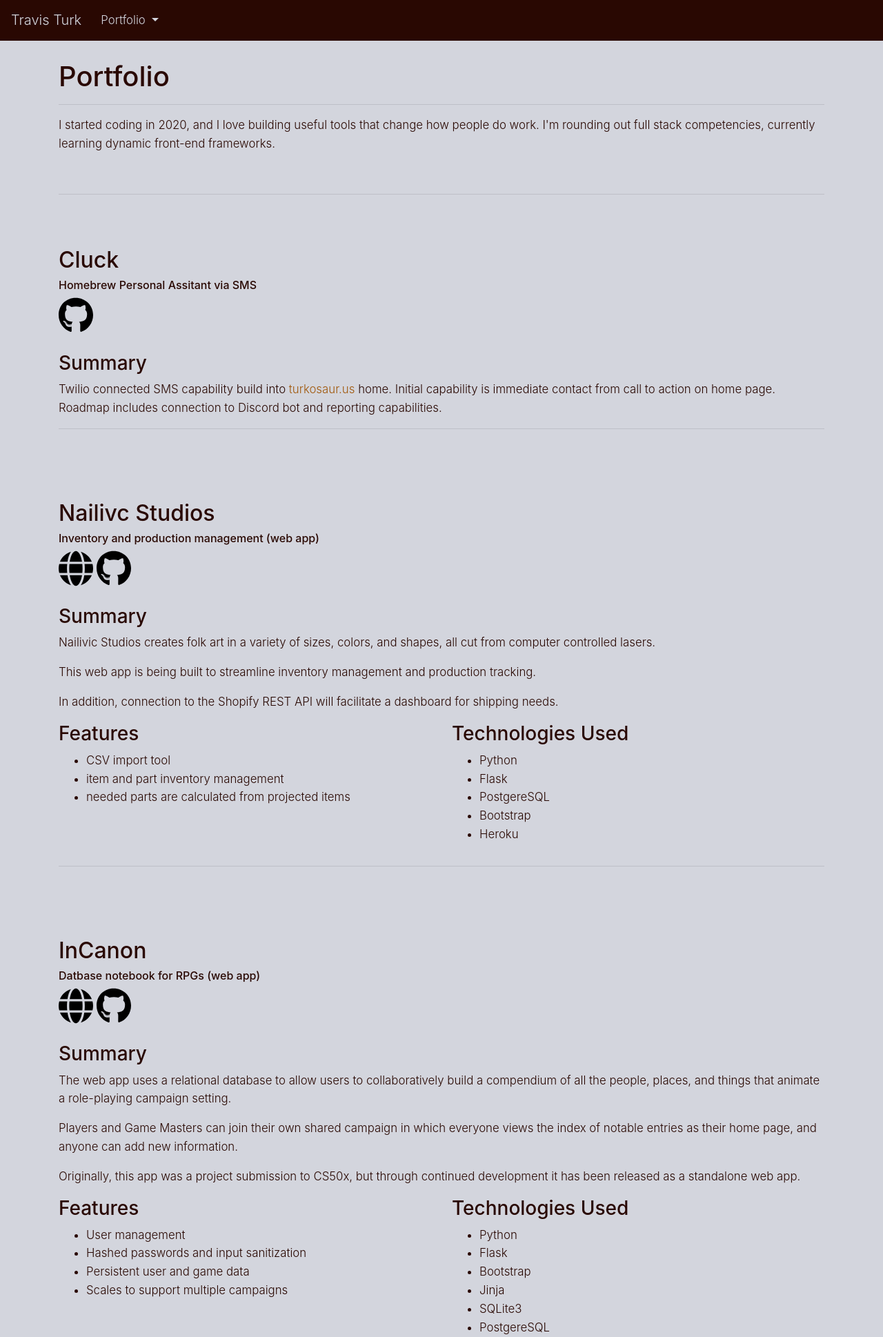
After one commit to Turkosaurus/webpage, a Flask app: template templates/portfolio.html in a window 1280 px wide. The commit adds this page. Shown: the top 1938 px of the page at 69% size. Run offline with Flask 2, Linux system fonts and the light colour scheme; the template is opened without the code that fills it, so the values that code supplies are empty; some libraries are stand-ins or nearby versions.

```diff
--- a/application.py
+++ b/application.py
@@ -18,8 +18,9 @@ import psycopg2
 
 # import threading
 # import discord
-# from dotenv import load_dotenv
+from dotenv import load_dotenv
 
+load_dotenv()
 
 # Flask App
 app = Flask(__name__)
@@ -29,11 +30,10 @@ app.secret_key = os.getenv('SECRET_KEY')
 # PostgreSQL database connection
 conn = psycopg2.connect(os.getenv('DATABASE_URL'))
 
-
 # Twilio configuration
+messaging_service_sid='MGd24392f1df2b12a99eb4b85d2bdd4aec'
 account_sid = os.getenv('TWILIO_ACCOUNT_SID')
 auth_token = os.getenv('TWILIO_AUTH_TOKEN')
-messaging_service_sid='MGd24392f1df2b12a99eb4b85d2bdd4aec'
 number_turk = os.getenv('NUMBER_TURK')
 client = Client(account_sid, auth_token)
 
@@ -77,25 +77,25 @@ def punch():
     browser.get('https://workforcenow.adp.com/theme/index.html#/Myself_ttd_MyselfTabTimecardsAttendanceSchCategoryMyTimeEntry/MyselfTabTimecardsAttendanceSchCategoryMyTimeEntry')
 
     # Login to ADP
-    element = browser.find_element_by_id('login-form_username')
+    form_username = browser.find_element_by_id('login-form_username')
     username = os.getenv('APS_USERNAME')
-    element.send_keys(username)
-    element.send_keys(Keys.RETURN)
+    form_username.send_keys(username)
+    form_username.send_keys(Keys.RETURN)
     print(f"Username {username} entered.")
 
     time.sleep(5)
 
-    element = browser.find_element_by_id('login-form_password')
+    form_password = browser.find_element_by_id('login-form_password')
     password = os.getenv('APS_PASSWORD')
-    element.send_keys(password)
+    form_password.send_keys(password)
     print(f"Password entered.")
 
-    element = browser.find_element_by_id('signBtn')
-    element.submit()
+    form_submit = browser.find_element_by_id('signBtn')
+    form_submit.submit()
 
     print("Waiting for page to load...")
     time.sleep(5)
-    element.send_keys(Keys.ESCAPE)
+    form_submit.send_keys(Keys.ESCAPE)
 
     punches = browser.find_element_by_id('form1')
     print(punches)
@@ -303,7 +303,6 @@ def message_status():
     return redirect('/')
 
 
-
 @app.route("/resume")
 def resume():
     return render_template("resume.html")
@@ -327,7 +326,10 @@ def admin():
 
 @app.route("/<nickname>")
 def short_url(nickname):
+    #URL shortener
+
     print(f"short_url:{nickname}")
+    return redirect("/")
 
 
 @app.route("/pdf")
--- a/static/styles.css
+++ b/static/styles.css
@@ -20,7 +20,7 @@ html {
 
 
 .project-section:before {
-    height: 54px;
+    height: 60px;
     content: "";
     display:block;
 }
@@ -61,6 +61,8 @@ color: var(--light-cool);
 .navbar .navbar-text a {
 color: var(--accent2);
 }
+
+
 
 .navbar .navbar-text a:hover,
 .navbar .navbar-text a:focus {
@@ -116,7 +118,7 @@ color: var(--accent2);
 
 @media (max-width: 575px) {
 .navbar-expand-sm .navbar-nav .show .dropdown-menu .dropdown-item {
-    color: var(--light-cool);
+    color: var(--dark-warm);
 }
 .navbar-expand-sm .navbar-nav .show .dropdown-menu .dropdown-item:hover,
 .navbar-expand-sm .navbar-nav .show .dropdown-menu .dropdown-item:focus {
--- a/templates/layout.html
+++ b/templates/layout.html
@@ -28,8 +28,11 @@
 <body>
 <nav class="navbar navbar-default navbar-expand-sm fixed-top">
     <a class="navbar-brand travisturk" href="/">Travis Turk</a>
+    <div class="icon icon-link">
+        <img src=/static/icons/bars-solid.svg>
+    </div>
     <button class="navbar-toggler" type="button" data-toggle="collapse" data-target="#navbarNavAltMarkup" aria-controls="navbarNavAltMarkup" aria-expanded="false" aria-label="Toggle navigation">
-        <svg aria-hidden="true" focusable="false" data-prefix="fas" data-icon="bars" class="svg-inline--fa fa-bars fa-w-14" role="img" xmlns="http://www.w3.org/2000/svg" viewBox="0 0 448 512"><path fill="currentColor" d="M16 132h416c8.837 0 16-7.163 16-16V76c0-8.837-7.163-16-16-16H16C7.163 60 0 67.163 0 76v40c0 8.837 7.163 16 16 16zm0 160h416c8.837 0 16-7.163 16-16v-40c0-8.837-7.163-16-16-16H16c-8.837 0-16 7.163-16 16v40c0 8.837 7.163 16 16 16zm0 160h416c8.837 0 16-7.163 16-16v-40c0-8.837-7.163-16-16-16H16c-8.837 0-16 7.163-16 16v40c0 8.837 7.163 16 16 16z"></path></svg>    </button>
+    <svg aria-hidden="true" focusable="false" data-prefix="fas" data-icon="bars" class="svg-inline--fa fa-bars fa-w-14" role="img" xmlns="http://www.w3.org/2000/svg" viewBox="0 0 448 512"><path fill="current" d="M16 132h416c8.837 0 16-7.163 16-16V76c0-8.837-7.163-16-16-16H16C7.163 60 0 67.163 0 76v40c0 8.837 7.163 16 16 16zm0 160h416c8.837 0 16-7.163 16-16v-40c0-8.837-7.163-16-16-16H16c-8.837 0-16 7.163-16 16v40c0 8.837 7.163 16 16 16zm0 160h416c8.837 0 16-7.163 16-16v-40c0-8.837-7.163-16-16-16H16c-8.837 0-16 7.163-16 16v40c0 8.837 7.163 16 16 16z"></path></svg>    </button>
     <div class="collapse navbar-collapse" id="navbarNavAltMarkup">
         <div class="navbar-nav">
             <!-- <a class="nav-item nav-link" href="/bio">Bio</a> -->
--- /dev/null
+++ b/templates/portfolio.html
@@ -0,0 +1,203 @@
+{% extends "layout.html" %}
+{% block title %} | Portfolio{% endblock %}
+{% block body %}
+<div class="container">
+    <br>
+    <h1>Portfolio</h1>
+    <hr>
+
+    <div class="row justify-content-left">
+        <div class="col">
+            <!-- <h2 id="overview">Overview</h2> -->
+            <p>I started coding in 2020, and I love building useful tools that change how people do work. I'm rounding out full stack competencies, currently learning dynamic front-end frameworks.</p>
+        </div>
+    </div>
+
+    <br>
+    <hr>
+
+    <div class="row justify-content-left">
+        <div class="col">
+            <h2 class="project-section" id="cluck">Cluck</h2>
+            <h6>Homebrew Personal Assitant via SMS</h6>
+        </div>
+    </div>
+    <div class="row justify-content-left">
+        <div class="col-md-4 col-sm-12">
+            <!-- <a label="Cluck" href="https://nailivic.herokuapp.com" title="Go to the app">
+                <img src="/static/icons/globe-solid.svg" width="50rem">
+            </a> -->
+            <a label="GitHub" href="https://www.github.com/turkosaurus/webpage" title="View the source code">
+                <img src="/static/icons/github-brands.svg" width="50rem">
+            </a>
+        </div>
+    </div>
+    <br>
+    <h3>Summary</h3>
+    <p>Twilio connected SMS capability build into <a href="https://turkosaur.us">turkosaur.us</a> home. Initial capability is immediate contact from call to action on home page. Roadmap includes connection to Discord bot and reporting capabilities.</p>
+    <!-- <div class="row justify-content-left">
+        <div class="col-md-6 col-sm-12">
+            <h3>Features</h3>
+            <ul>
+                <li>CSV import tool</li>
+                <li>item and part inventory management</li>
+                <li>needed parts are calculated from projected items</li>
+            </ul>
+        </div>
+        <div class="col-md-6 col-sm-12">
+            <h3>Technologies Used</h3>
+            <ul>
+                <li>Python</li>
+            </ul>
+        </div>
+    </div> -->
+
+    <hr>
+    <br>
+
+
+
+
+
+
+    <div class="row justify-content-left">
+        <div class="col">
+            <h2 class="project-section" id="nailivic">Nailivc Studios</h2>
+            <h6>Inventory and production management (web app)</h6>
+        </div>
+    </div>
+    <div class="row justify-content-left">
+        <div class="col-md-4 col-sm-12">
+            <a label="Nailivic" href="https://nailivic.herokuapp.com" title="Go to the app">
+                <img src="/static/icons/globe-solid.svg" width="50rem">
+            </a>
+            <a label="GitHub" href="https://www.github.com/turkosaurus/nailivic" title="View the source code">
+                <img src="/static/icons/github-brands.svg" width="50rem">
+            </a>
+        </div>
+    </div>
+    <br>
+    <h3>Summary</h3>
+    <p>Nailivic Studios creates folk art in a variety of sizes, colors, and shapes, all cut from computer controlled lasers.</p>
+    <p>This web app is being built to streamline inventory management and production tracking.</p>
+    <p>In addition, connection to the Shopify REST API will facilitate a dashboard for shipping needs.</p>
+    <div class="row justify-content-left">
+        <div class="col-md-6 col-sm-12">
+            <h3>Features</h3>
+            <ul>
+                <li>CSV import tool</li>
+                <li>item and part inventory management</li>
+                <li>needed parts are calculated from projected items</li>
+            </ul>
+        </div>
+        <div class="col-md-6 col-sm-12">
+            <h3>Technologies Used</h3>
+            <ul>
+                <li>Python</li>
+                <li>Flask</li>
+                <li>PostgereSQL</li>
+                <li>Bootstrap</li>
+                <li>Heroku</li>
+            </ul>
+        </div>
+    </div>
+
+    <hr>
+    <br>
+
+
+    <div class="row justify-content-left">
+        <div class="col">
+            <h2 class="project-section" id="incanon">InCanon</h2>
+            <h6>Datbase notebook for RPGs (web app)</h6>
+        </div>
+    </div>
+    <div class="row justify-content-left">
+        <div class="col-md-4 col-sm-12">
+            <a label="InCanon" href="https://incanon.herokuapp.com/" title="Go to the app">
+                <img src="/static/icons/globe-solid.svg" width="50rem">
+            </a>
+            <a label="GitHub" href="https://www.github.com/turkosaurus/incanon" title="View the source code">
+                <img src="/static/icons/github-brands.svg" width="50rem">
+            </a>
+        </div>
+    </div>
+    <br>
+    <h3>Summary</h3>
+    <p>The web app uses a relational database to allow users to collaboratively build a compendium of all the people, places, and things that animate a role-playing campaign setting.</p>
+    <p>Players and Game Masters can join their own shared campaign in which everyone views the index of notable entries as their home page, and anyone can add new information.</p>
+    <p>Originally, this app was a project submission to CS50x, but through continued development it has been released as a standalone web app.</p>
+    <div class="row justify-content-left">
+        <div class="col-md-6 col-sm-12">
+            <h3>Features</h3>
+            <ul>
+                <li>User management</li>
+                <li>Hashed passwords and input sanitization</li>
+                <li>Persistent user and game data</li>
+                <li>Scales to support multiple campaigns</li>
+            </ul>
+        </div>
+        <div class="col-md-6 col-sm-12">
+            <h3>Technologies Used</h3>
+            <ul>
+                <li>Python</li>
+                <li>Flask</li>
+                <li>Bootstrap</li>
+                <li>Jinja</li>
+                <li>SQLite3</li>
+                <li>PostgereSQL</li>
+                <li>Heroku</li>
+            </ul>
+        </div>
+    </div>
+
+    <hr>
+    <br>
+
+    <div class="row justify-content-left">
+        <div class="col">
+            <h2 class="project-section" id="cursedsand">Cursed Sand</h2>
+            <h6>Card based RPG prototype</h6>
+        </div>
+    </div>
+    <div class="row justify-content-left">
+        <div class="col-md-4 col-sm-12">
+            <a label="CursedSand" href="https://www.cursedsand.com" title="Go to the app">
+                <img src="/static/icons/globe-solid.svg" width="50rem">
+            </a>
+            <a label="GitHub" href="https://github.com/Cursed-Sand/phasergame" title="View the source code">
+                <img src="/static/icons/github-brands.svg" width="50rem">
+            </a>
+        </div>
+    </div>
+    <br>
+    <h3>Summary</h3>
+    <p>Expanding front end competencies with React and Phaser JavaScript libraries and Flask.</p>
+    <div class="row justify-content-left">
+        <div class="col-md-6 col-sm-12">
+            <h3>Features</h3>
+            <ul>
+                <li>Coming soon</li>
+            </ul>
+        </div>
+        <div class="col-md-6 col-sm-12">
+            <h3>Technologies Used</h3>
+            <ul>
+                <li>Python</li>
+                <li>Flask</li>
+                <li>PostgereSQL</li>
+                <li>Flexbox</li>
+                <li>Heroku</li>
+            </ul>
+        </div>
+    </div>
+
+
+    <!-- <br>
+    <h2>Maker Coffee</h2>
+        <p></p>
+        <p></p>
+        <p></p>
+    <br> -->
+</div>
+{% endblock %}
```
Also changed, not shown: templates/index.html (+1 -0 lines). Lines whose indentation alone changed are shown as unchanged.
